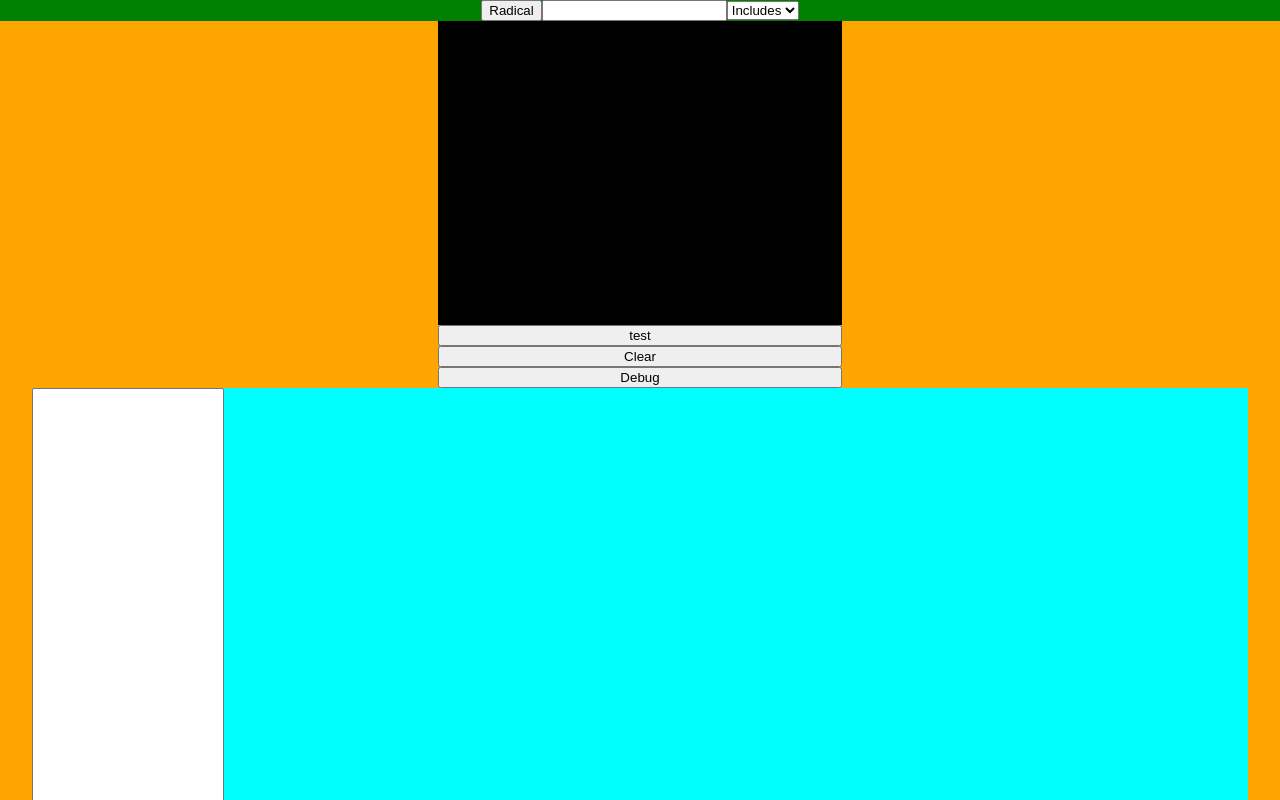
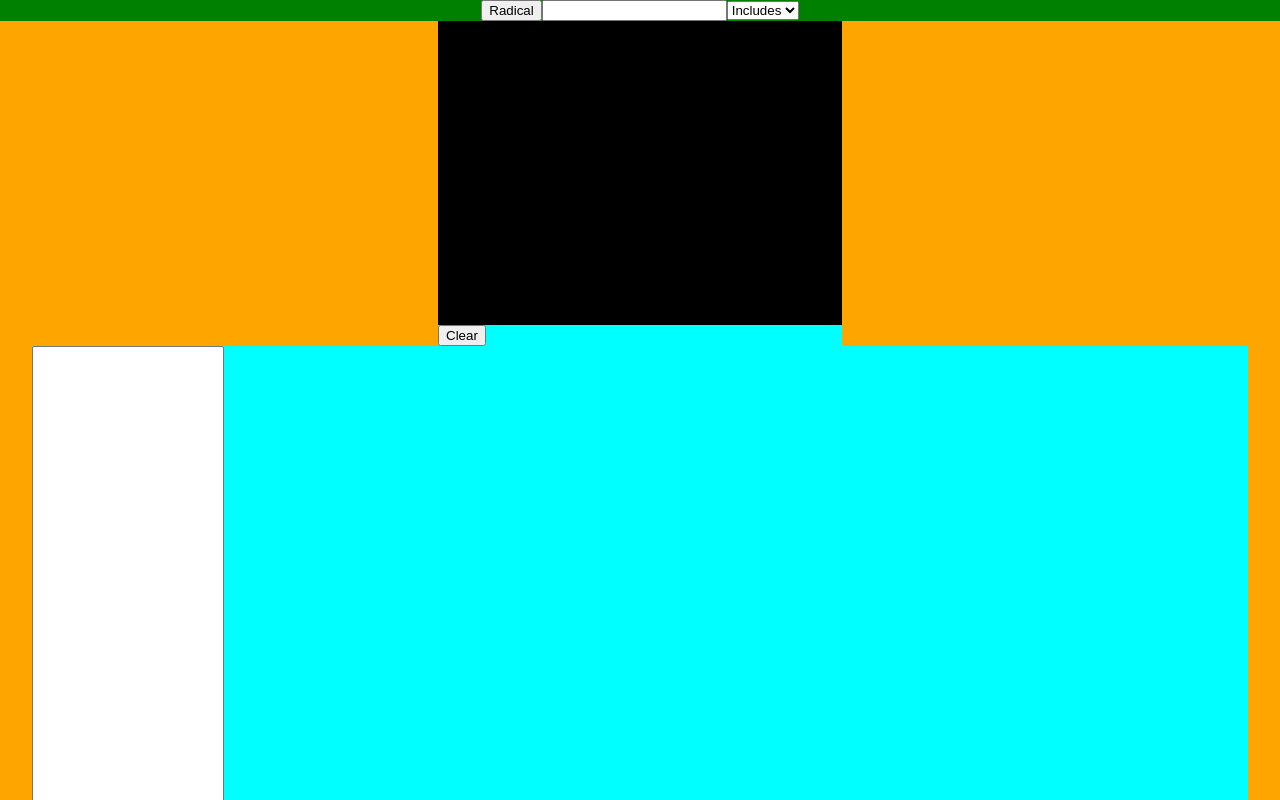
Before and after one commit to tahmdev/insta-jisho, a React (Create React App) app: page / in a window 1280 px wide. Shown: the top 800 px of the page. Built offline with nearby package versions, Linux system fonts and the light colour scheme.

Commit message:
Moved lookUp logic + lookUp on mouseUp

```diff
--- a/src/App.js
+++ b/src/App.js
@@ -5,8 +5,8 @@ import DefinitionDisplay from './components/definition-display';
 import RadicalLookup from './components/radical-lookup';
 import Navbar from './components/navbar';
 import HandwritingInput from './components/handwriting';
+
 // Add Handwriting input <= Add language prop, options prop({lineCap: "", lineJoin, "", color: (strokeStyle), lineWidth: ""})
-// Add radical input
 // Add kb controls
 
 function App() {
@@ -51,10 +51,16 @@ function App() {
 
      {showRadicalInput &&
       <div id="radical-lookup-wrapper" className='container' onTransitionEnd={() => setShowRadicalInput(false)} >
-        <RadicalLookup setQuery={setQuery} />
+        <RadicalLookup setQuery={setQuery} showRadicalInput={showRadicalInput} />
       </div>}
 
-      <HandwritingInput vw={50} minWidth={200} maxWidth={727} height={300} />
+      <HandwritingInput
+        vw={50}
+        minWidth={200}
+        maxWidth={727}
+        height={300}
+        handleButton={e => setQuery(prev => prev + e.target.value)}
+      />
 
       <main>
         <div className='container flex'>
@@ -77,7 +83,6 @@ function App() {
                 {examples.map(item => <li> {item.text} </li>)}
               </ul>
             </div>
-
           </div>}
         </div>
       </main>
--- a/src/components/handwriting-canvas.js
+++ b/src/components/handwriting-canvas.js
@@ -1,12 +1,35 @@
 import { useEffect, useRef, useState } from "react"
 import useEventListener from "./useEventListener"
 
-const HandwritingCanvas = ({setInk, ink, w, h}) => {
+const HandwritingCanvas = ({w, h, setResults, ink, setInk}) => {
   let [active, setActive] = useState(false)
-  let [context, setContext] = useState()
   let [currentInput, setCurrentInput] = useState()
+
   const ref = useRef()
   let timer = useRef(null)
+
+
+  const lookUp = () => {
+    let data = JSON.stringify({
+      "options": "enable_pre_space",
+      "requests": [{
+          "writing_guide": {
+              "writing_area_width": w,
+              "writing_area_height": h,
+          },
+          "ink": ink,
+          "language": "ja"
+      }]
+    });
+    fetch("https://www.google.com.tw/inputtools/request?ime=handwriting&app=mobilesearch&cs=1&oe=UTF-8", {method: "POST", headers: {'Content-Type': 'application/json'}  ,body: data})
+    .then(res => res.json())
+    .then(json => {
+      // check if lookup was successful
+      if (json.length === 2){
+        setResults(json[1][0][1])
+      }
+    })
+  }
 
   // Handle resize and stroke style
   useEffect(() => {
@@ -19,18 +42,19 @@ const HandwritingCanvas = ({setInk, ink, w, h}) => {
     context.strokeStyle = "#FFF"
   }, [w, h])
 
+  // Handle clear canvas and lookUp
   useEffect(() => {
     if (ink.length === 0) {
       let canvas = ref.current
       let context = canvas.getContext("2d")
       context.clearRect(0, 0, canvas.width, canvas.height);
     }
+    else lookUp()
   }, [ink])
 
   const handleMouseDown = (e) => {
     const canvas = ref.current
     let context = canvas.getContext("2d")
-
     context.beginPath()
     let x = e.pageX - canvas.offsetLeft
     let y = e.pageY - canvas.offsetTop
@@ -48,7 +72,6 @@ const HandwritingCanvas = ({setInk, ink, w, h}) => {
 
       let x = e.pageX - canvas.offsetLeft
       let y = e.pageY - canvas.offsetTop
-      console.log(x, y)
       context.lineTo(x, y);
       context.stroke();
       if(!timer.current){
@@ -62,16 +85,24 @@ const HandwritingCanvas = ({setInk, ink, w, h}) => {
     }
   }
 
-  const handleMouseUp = (e) => {
+  const handleMouseUp = () => {
     // call getResults here after 500ms
     if(currentInput) setInk(prev => [...prev, currentInput])
     setCurrentInput()
     setActive(false)
   }
-  // https://stackoverflow.com/questions/16057256/draw-on-a-canvas-via-mouse-and-touch
+
+  const handleTouchStart = (e) => handleMouseDown(e.touches[0])
+  const handleTouchMove = (e) => {handleMove(e.touches[0]); e.preventDefault();}
+  const handleTouchEnd = (e) => handleMouseUp(e.touches[0])
+
   useEventListener("mousedown", handleMouseDown, ref)
   useEventListener("mousemove", handleMove, ref)
   useEventListener("mouseup", handleMouseUp, window)
+
+  useEventListener("touchstart", handleTouchStart, ref)
+  useEventListener("touchmove", handleTouchMove, ref)
+  useEventListener("touchend", handleTouchEnd, ref)
 
 
   return(
--- a/src/components/handwriting.js
+++ b/src/components/handwriting.js
@@ -1,12 +1,11 @@
 import { useState } from "react";
 import HandwritingCanvas from "./handwriting-canvas";
 import useEventListener from "./useEventListener";
-const HandwritingInput = ({width, height, maxHeight, maxWidth, minHeight, minWidth, vw, vh}) => {
-  let [ink, setInk] = useState([])
+const HandwritingInput = ({width, height, maxHeight, maxWidth, minHeight, minWidth, vw, vh, handleButton}) => {
   let [results, setResults] = useState()
   let [widthRes, setWidthRes] = useState(minMax(percentOf(vw, window.screen.width), minWidth || -Infinity, maxWidth || Infinity))
   let [heightRes, setHeightRes] = useState(minMax(percentOf(vh, window.screen.width), minWidth || -Infinity, maxWidth || Infinity))
-
+  let [ink, setInk] = useState([])
 
   const handleResize = () => {
     setWidthRes(minMax(percentOf(vw, window.innerWidth), minWidth || -Infinity, maxWidth || Infinity))
@@ -14,39 +13,29 @@ const HandwritingInput = ({width, height, maxHeight, maxWidth, minHeight, minWid
   }
   useEventListener("resize", handleResize, window, vw !== undefined || vh !== undefined)
 
-  const test = () => {
-    let data = JSON.stringify({
-      "options": "enable_pre_space",
-      "requests": [{
-          "writing_guide": {
-              "writing_area_width": widthRes || width,
-              "writing_area_height": heightRes || height,
-          },
-          "ink": ink,
-          "language": "ja"
-      }]
-    });
-    fetch("https://www.google.com.tw/inputtools/request?ime=handwriting&app=mobilesearch&cs=1&oe=UTF-8", {method: "POST", headers: {'Content-Type': 'application/json'}  ,body: data})
-    .then(res => res.json())
-    .then(json => {
-      if (json.length === 2){
-        setResults(json[1][0][1])
-      }
-    })
-  }
 
-  const debug = () => {
-    console.log(document.getElementById("cv").width)
-  }
   return(
     <div id="handwriting-wrapper">
-      <HandwritingCanvas setInk={setInk} ink={ink} w={widthRes || width} h={heightRes || height} />
-      <button onClick={test}>
-        test
-      </button>
-      <button onClick={() => setInk([])}>Clear</button>
-      <button onClick={debug}>Debug</button>
-      <span> {results} </span>
+      <HandwritingCanvas
+        w={widthRes || width}
+        h={heightRes || height}
+        setResults={setResults}
+        ink={ink}
+        setInk={setInk}
+      />
+      <div className="flex">
+        <button className="clear-ink-button" onClick={() => {setInk([]); setResults([])}} >Clear</button>
+        <div className="handwriting-results">
+          {
+            results && results.map(item => {
+              return(
+                <button tabIndex={-1} onClick={handleButton} value={item} > {item} </button>
+              )
+            })
+          }
+        </div>
+      </div>
+
     </div>
   )
 }
--- a/src/components/result-select.js
+++ b/src/components/result-select.js
@@ -33,7 +33,6 @@ const ResultSelect = ({array, setSelected}) => {
     >
       {
       sortArray(array).map((item, idx) => {
-
         return(
           <option key={idx} value={idx}>
             {item.k_ele
```
